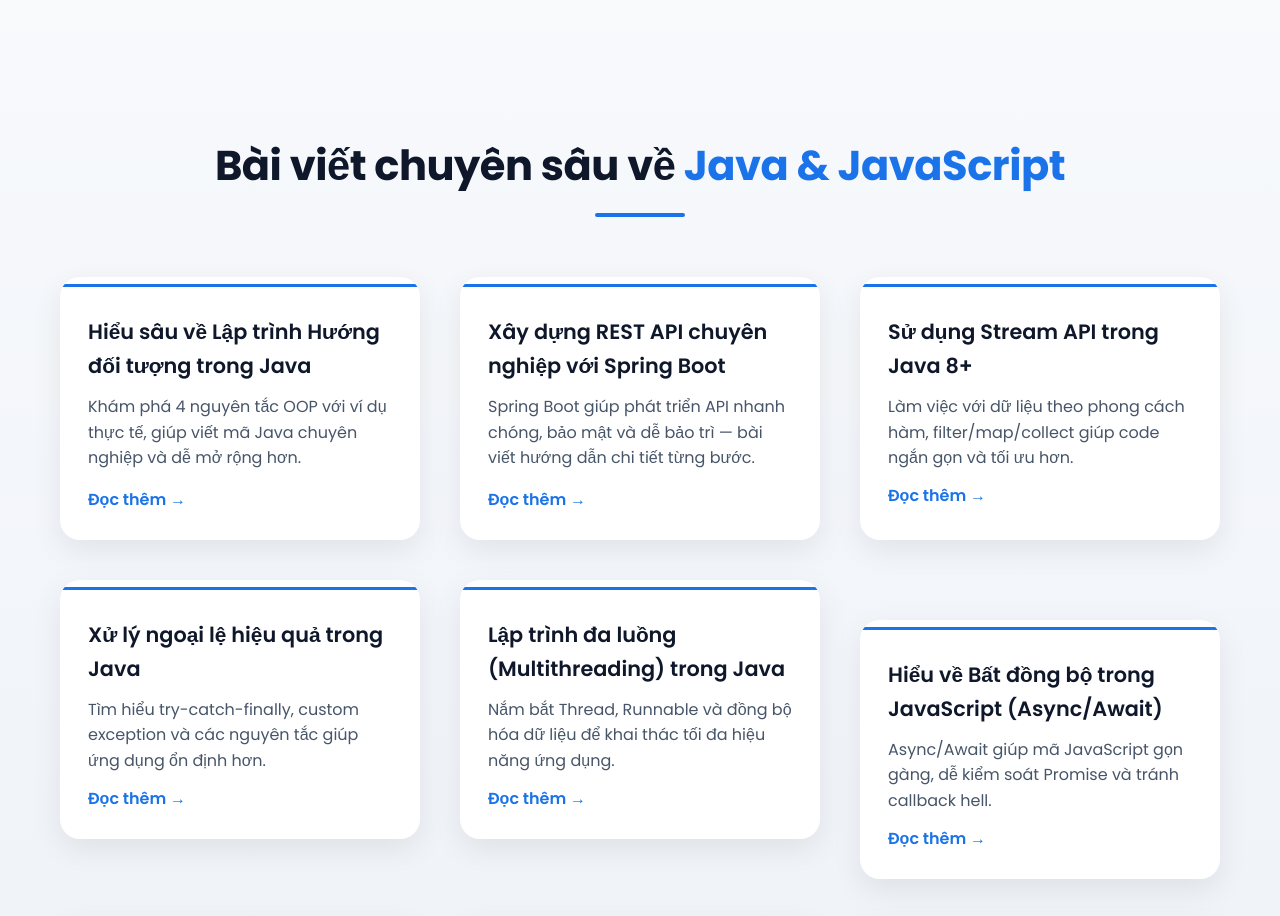
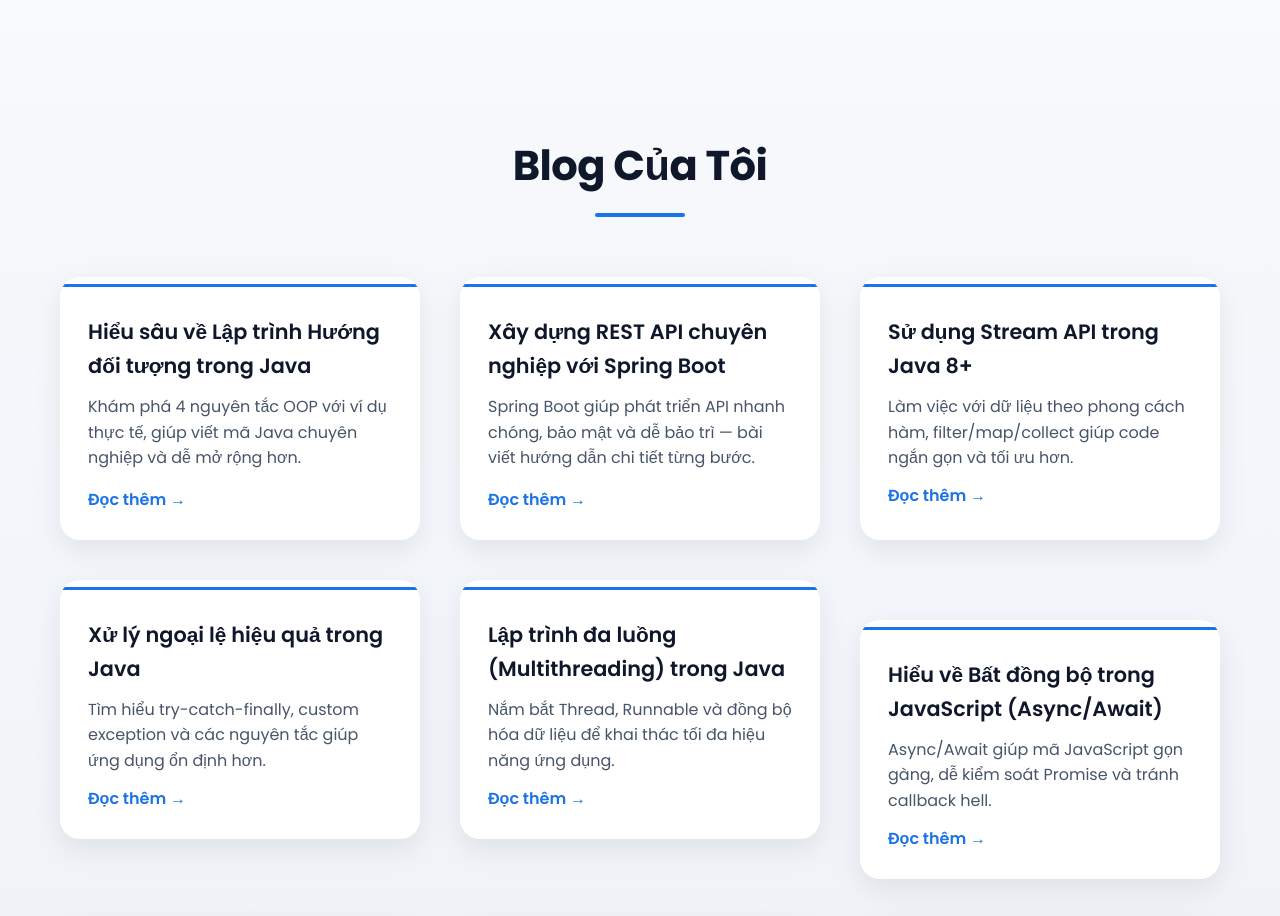
Before and after one commit to giahuy23-satd/BLOG-PORTFOLIO, a plain HTML site: page index.html in a window 1280 px wide. Shown: the part 2040-2956 px from the top of the page. Drawn offline with nearby package versions, Linux system fonts and the light colour scheme.

Commit message:
Update: Thay đổi cấu trúc trong index.html

```diff
--- a/index.html
+++ b/index.html
@@ -132,7 +132,7 @@
   <section id="blog" style="background: linear-gradient(180deg, #f7f9fc 0%, #edf1f7 100%); padding: 100px 0;">
   <div style="max-width:1200px; margin:0 auto; padding:0 20px;">
     <h2 style="text-align:center; font-size:2.6rem; font-weight:700; color:#0f172a; margin-bottom:60px; letter-spacing:-0.5px;">
-      Bài viết chuyên sâu về <span style="color:#1a73e8;">Java & JavaScript</span>
+      Blog Của Tôi
       <span style="display:block; width:90px; height:4px; background:#1a73e8; margin:14px auto 0; border-radius:2px;"></span>
     </h2>
 
```
